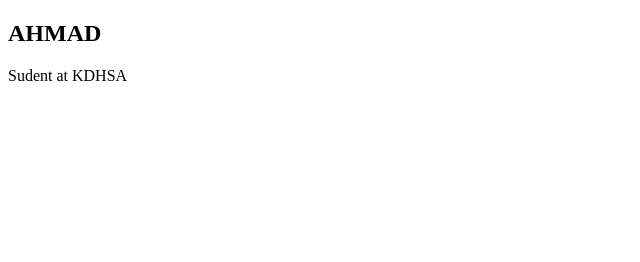
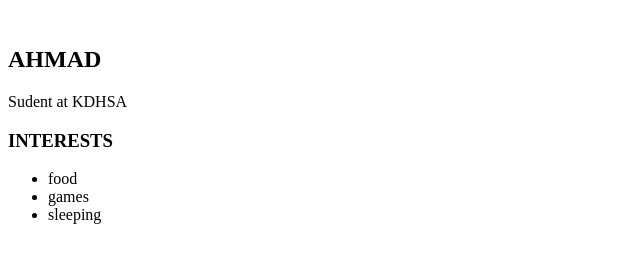
Before and after one commit to ahmad20088/ahmad20088.github.io, a plain HTML site: page index.html in a window 1280 px wide. Shown: the whole page, without its empty margins (0-640 px from the left). Drawn offline with Linux system fonts and the light colour scheme.

Commit message:
add index.html and css files

```diff
--- a/index.html
+++ b/index.html
@@ -1,7 +1,7 @@
 <!DOCTYPE HTML>
 <html>
     <head>
-        <title>Ahmads vengeance</title>
+        <title>AHMADS VOLUPTUOUS WEBSITE</title>
     </head>
 
     <body>
@@ -14,7 +14,7 @@
          <main>
             <!--SIDEBAR SECTION-->
             <div>
-
+            <img src="">
             </div>
 
             <!--CONTENT SECTION-->
@@ -22,6 +22,14 @@
              <h2>AHMAD</h2>
              <p>Sudent at KDHSA</p>
              <!--INTEREST SECTION-->
+            <div>
+                <h3>INTERESTS</h3>
+                <ul>
+                    <li>food</li>
+                    <li>games</li>
+                    <li>sleeping</li>
+                </ul>
+            </div>
             </div>
          </main>
         </div>
```
